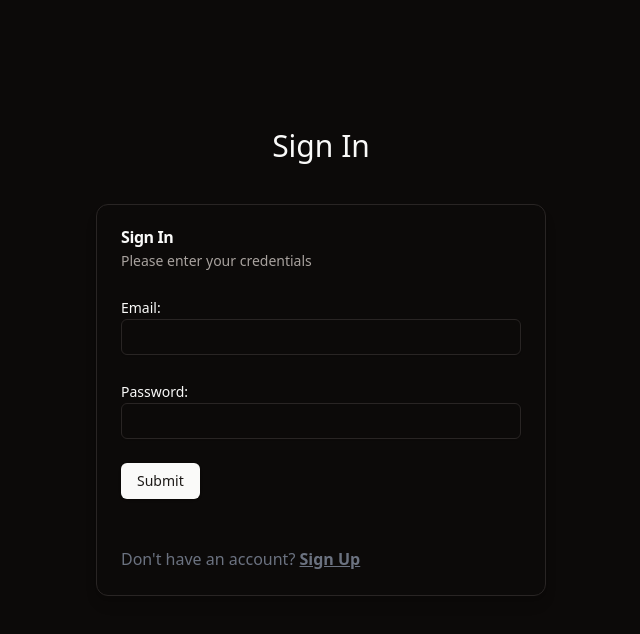
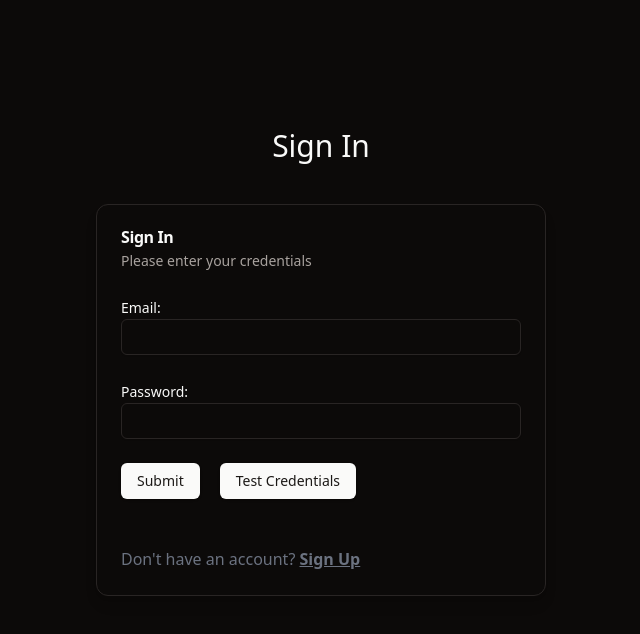
Before and after one commit to durgeshbg/dexcalidraw, a Next.js app in the folder apps/web/: page /signin in a window 1280 px wide. Shown: the top 634 px of the page, without its empty margins (319-959 px from the left). Built offline with nearby package versions, Linux system fonts and the light colour scheme.

Commit message:
feat: add test credentials

```diff
--- a/apps/web/app/(auth)/signin/page.tsx
+++ b/apps/web/app/(auth)/signin/page.tsx
@@ -75,8 +75,17 @@ export default function SignIn() {
               />
             </Label>
           </CardContent>
-          <CardContent>
+          <CardContent className='flex gap-5'>
             <Button type='submit'>Submit</Button>
+            <Button
+              onClick={() => {
+                setEmail('samran.vos@gmail.com');
+                setPassword('123456789');
+              }}
+              type='button'
+            >
+              Test Credentials
+            </Button>
           </CardContent>
           <br />
           <CardFooter>
```
